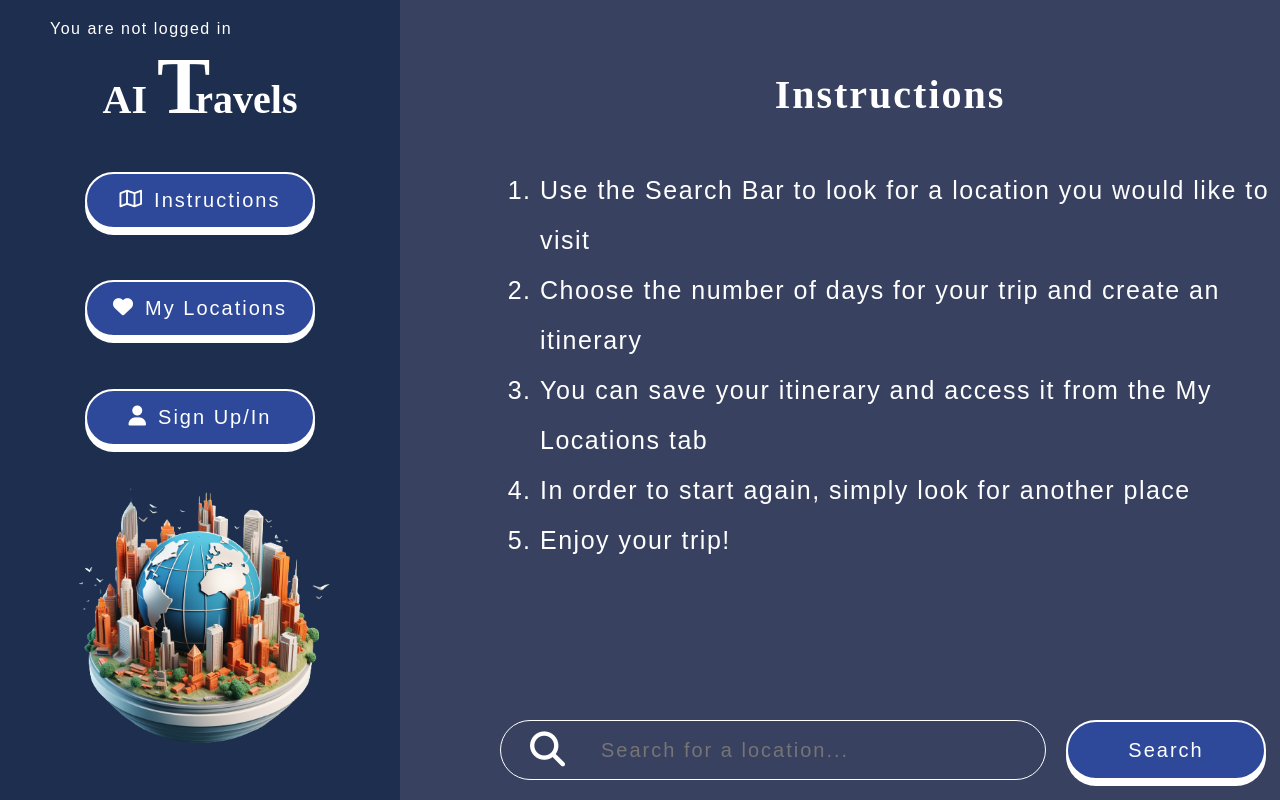
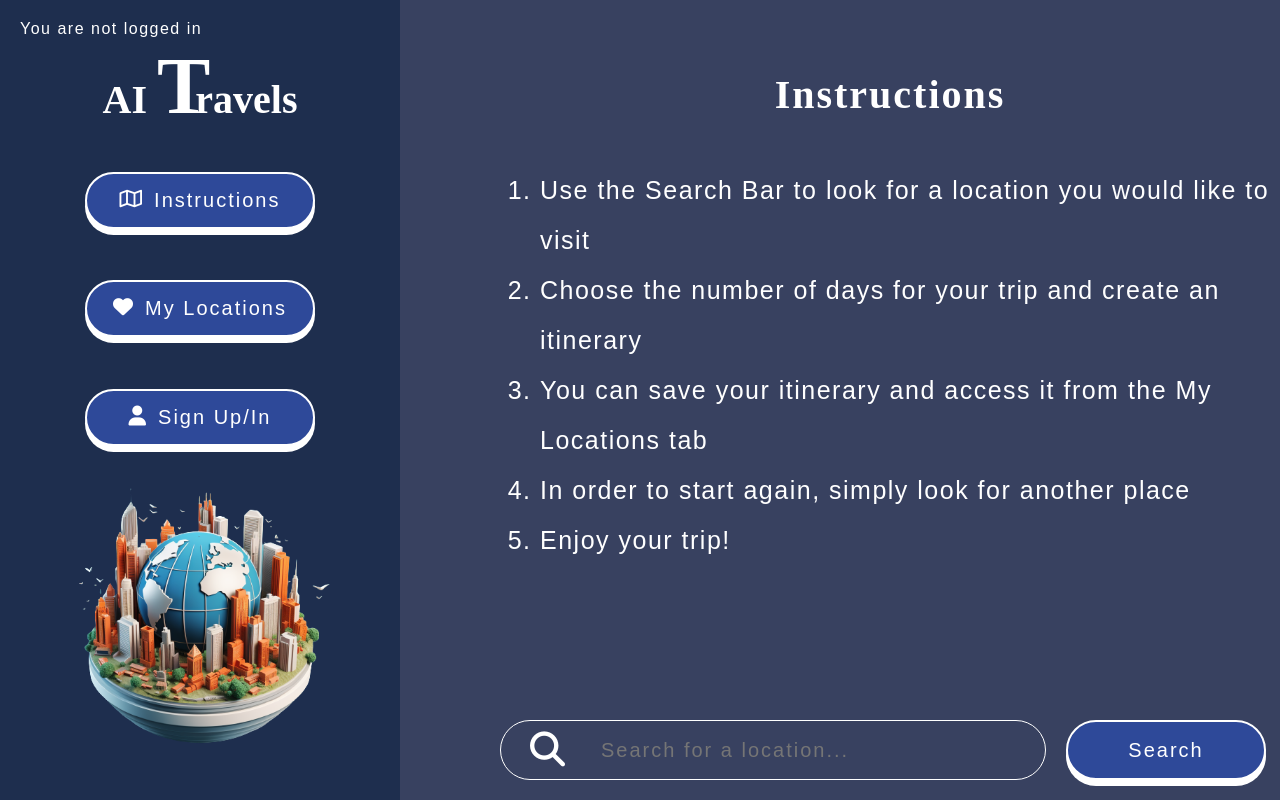
Before and after one commit to Gaspavar92/ai-travels, a React (Vite) app: page / in a window 1280 px wide. Built offline with nearby package versions, Linux system fonts and the light colour scheme; no server answers; a web font is replaced by a local one.

Commit message:
Removed left margin from login info

```diff
--- a/src/components/styles/UserDetails.css
+++ b/src/components/styles/UserDetails.css
@@ -4,5 +4,4 @@
     display: flex;
     gap: 10px;
     letter-spacing: 1.5px;
-    left: 30px;
 }
```
